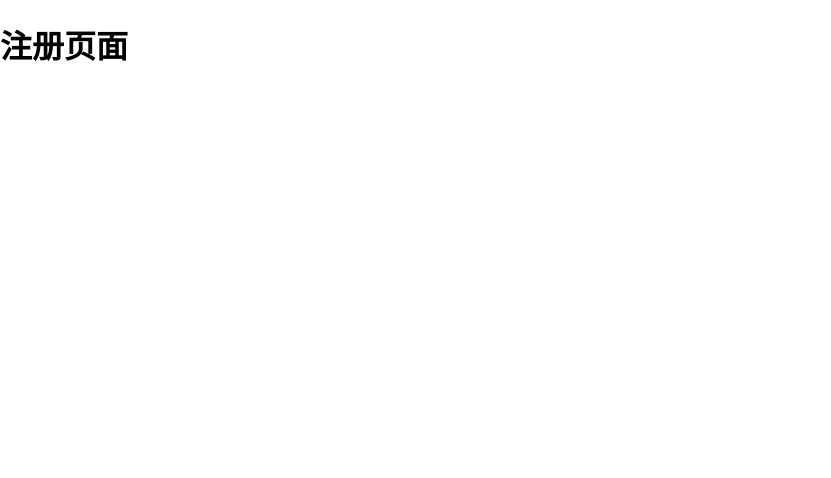
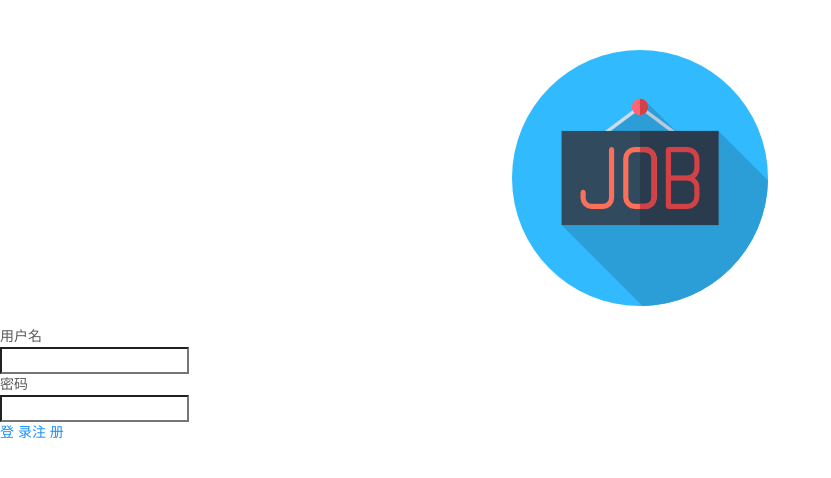
Before and after one commit to buxuku/recruit, a React (Create React App) app: page /register in a window 1280 px wide. Shown: the top 478 px of the page, without its empty margins (0-831 px from the left). Built offline with nearby package versions, Linux system fonts and the light colour scheme.

Commit message:
add logo compnent

```diff
--- a/package.json
+++ b/package.json
@@ -20,5 +20,8 @@
     "build": "react-scripts build",
     "test": "react-scripts test --env=jsdom",
     "eject": "react-scripts eject"
+  },
+  "devDependencies": {
+    "babel-plugin-import": "^1.8.0"
   }
 }
--- a/src/container/login/login.js
+++ b/src/container/login/login.js
@@ -1,8 +1,13 @@
 import React from 'react';
-
+import Logo from '../../component/logo/logo'
 class Login extends React.Component{
     render(){
-        return <h1>登录页面</h1>
+        return (
+            <div>
+                <Logo />
+                <h1>登录页面</h1>
+            </div>
+        )
     }
 }
 
--- a/src/container/register/register.js
+++ b/src/container/register/register.js
@@ -1,8 +1,18 @@
 import React from 'react';
-
+import Logo from '../../component/logo/logo';
+import { WingBlank, Button, InputItem, List } from 'antd-mobile';
 class Register extends React.Component{
     render(){
-        return <h1>注册页面</h1>
+        return (
+            <div>
+                <Logo />
+                <WingBlank />
+                <InputItem>用户名</InputItem>
+                <InputItem>密码</InputItem>
+                <Button>登录</Button>
+                <Button>注册</Button>
+            </div>
+        )
     }
 }
 
```
Also changed, not shown: 1 other file (tests, documents, lock files or other folders).
